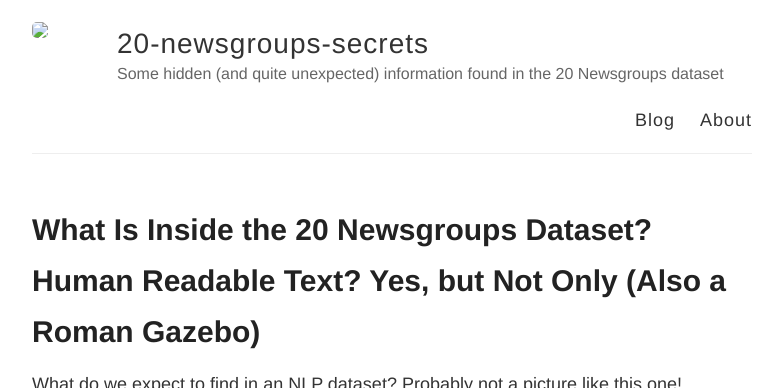
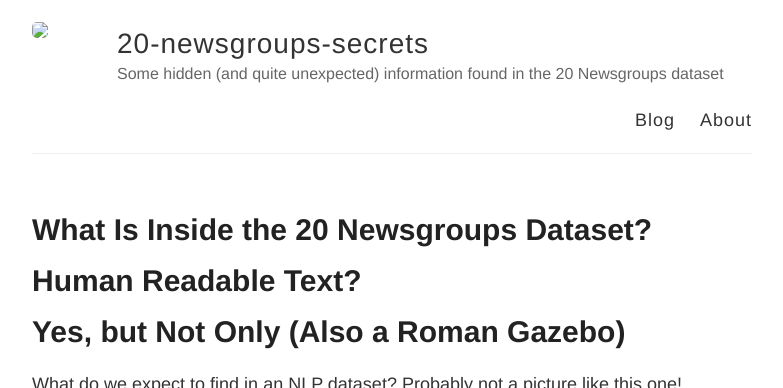
Before and after one commit to Alvant/20-newsgroups-secrets, a Jekyll site: the page built from _posts/2020-5-29-What-Is-Inside-the-20-Newsgroups-Dataset.md, in a window 1280 px wide and 900 px high, cut to the strip 0-388 px from the top of the window. Shown: the whole strip, without its empty margins (248-1031 px from the left). Built offline with Jekyll 4.4.1, drawn with Linux system fonts in a browser that asks for light colours.

```diff
--- a/_posts/2020-5-29-What-Is-Inside-the-20-Newsgroups-Dataset.md
+++ b/_posts/2020-5-29-What-Is-Inside-the-20-Newsgroups-Dataset.md
@@ -1,6 +1,6 @@
 ---
 layout: post
-title: What Is Inside the 20 Newsgroups Dataset? Human Readable Text? Yes, but Not Only (Also a Roman Gazebo)
+title: What Is Inside the 20 Newsgroups Dataset?<br />Human Readable Text?<br />Yes, but Not Only (Also a Roman Gazebo)
 ---
 
 What do we expect to find in an NLP dataset? Probably not a picture like this one!
--- a/index.html
+++ b/index.html
@@ -17,7 +17,7 @@ layout: default
       </div> -->
 
       <!-- This is a hack, as we actually need only one post -->
-      <a href="{{ site.baseurl }}{{ post.url }}"><img src="./picture-meme/grus-nlp-plan.png" alt="Expectations vs. Reality"></a>
+      <a href="{{ site.baseurl }}{{ post.url }}"><img src="./images/picture-meme/grus-nlp-plan.png" alt="Expectations vs. Reality"></a>
 
       <a href="{{ site.baseurl }}{{ post.url }}" class="read-more">Read More</a>
     </article>
```
